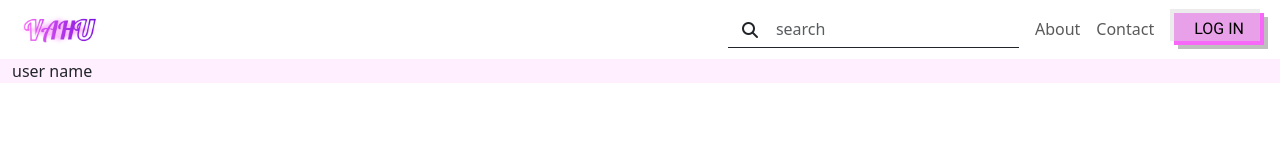
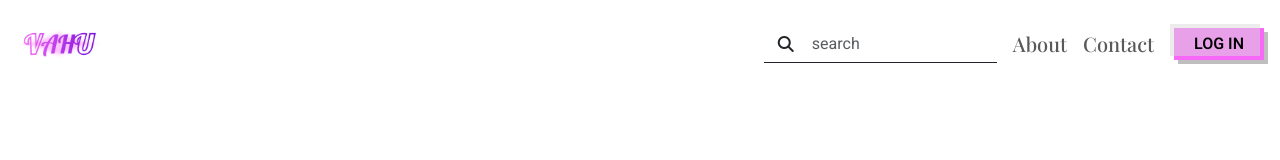
Before and after one commit to Malkenes/semester-project-2, a website: page index.html in a window 1280 px wide. Drawn offline with nearby package versions, Linux system fonts and the light colour scheme; files that its build step writes are made by us from their sources; a web font is replaced by a local one.

Commit message:
add fonts to styles

```diff
--- a/index.html
+++ b/index.html
@@ -46,7 +46,7 @@
             class="collapse navbar-collapse justify-content-end"
             id="navbarSupportedContent"
           >
-            <form class="d-flex me-2">
+            <form class="d-flex me-2 my-3">
               <div class="input-group">
                 <button class="btn position-absolute z-3" type="submit">
                   <i class="fas fa-magnifying-glass"></i>
@@ -60,7 +60,7 @@
                 />
               </div>
             </form>
-            <ul class="navbar-nav me-2">
+            <ul class="navbar-nav me-2 h5 my-3">
               <li class="nav-item">
                 <a class="nav-link" href="#">About</a>
               </li>
@@ -68,20 +68,20 @@
                 <a class="nav-link" href="#">Contact</a>
               </li>
             </ul>
-            <div class="me-2 d-flex justify-content-center">
+            <div class="d-md-none bg-primary bg-opacity-10 my-3">
+              <div class="profile-nav"></div>
+            </div>
+            <div class="me-2 d-flex justify-content-center my-3">
               <button class="custom-btn">
                 LOG IN
                 <div class="button-bg"></div>
               </button>
             </div>
-            <div class="d-md-none bg-primary bg-opacity-10">
-              <div class="profile-nav">user name</div>
-            </div>
           </div>
         </div>
       </nav>
       <div class="container-fluid d-none d-md-block bg-primary bg-opacity-10">
-        <div class="profile-nav">user name</div>
+        <div class="profile-nav"></div>
       </div>
     </header>
     <main></main>
--- a/src/scss/_variables.scss
+++ b/src/scss/_variables.scss
@@ -1 +1,17 @@
 $primary: #f868f8;
+$font-family-sans-serif:
+  "Heebo",
+  system-ui,
+  -apple-system,
+  "Segoe UI",
+  Roboto,
+  "Helvetica Neue",
+  "Noto Sans",
+  "Liberation Sans",
+  Arial,
+  sans-serif,
+  "Apple Color Emoji",
+  "Segoe UI Emoji",
+  "Segoe UI Symbol",
+  "Noto Color Emoji";
+$headings-font-family: "Playfair Display";
--- a/src/scss/index.scss
+++ b/src/scss/index.scss
@@ -2,7 +2,7 @@
 @import "../../node_modules/bootstrap/scss/bootstrap";
 
 .custom-btn {
-  font-family: "heebo";
+  font-weight: 600;
   padding-left: 24px;
   padding-right: 16px;
   padding-top: 8px;
```
